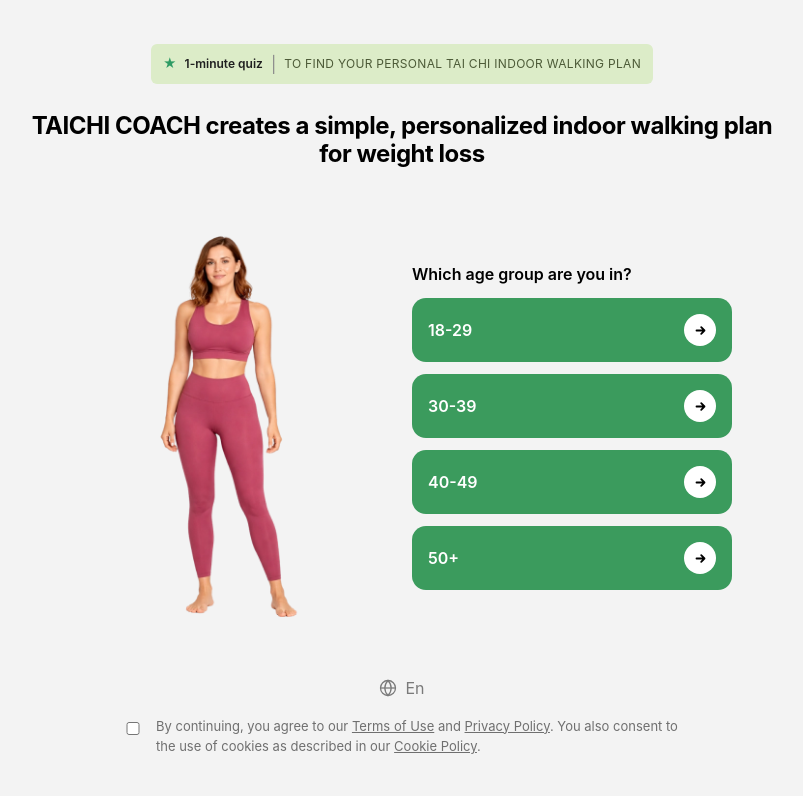
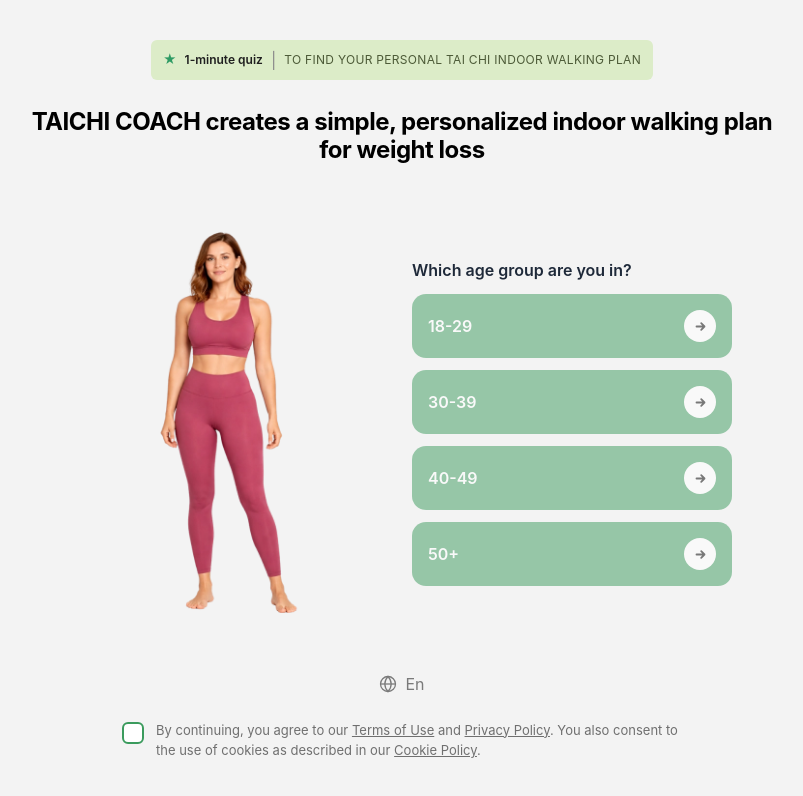
Before and after one commit to Abhishk3779/Quiz, a React (Vite) app: page / in a window 1280 px wide. Shown: the top 796 px of the page, without its empty margins (238-1041 px from the left). Built offline with nearby package versions, Linux system fonts and the light colour scheme.

Commit message:
some changes done

```diff
--- a/src/Components/AgeScreen.jsx
+++ b/src/Components/AgeScreen.jsx
@@ -1,10 +1,22 @@
-import { ArrowIcon, GlobeIcon, CheckIcon } from "./icons";
-import Women1 from '../assets/Women.webp';
+import { useState } from "react";
+import { ArrowIcon, GlobeIcon } from "./icons"; // Removed CheckIcon from here to use raw SVG
+import Women1 from "../assets/Women.webp";
 
 export default function AgeScreen({ question, onSelect }) {
+  const [agreed, setAgreed] = useState(false);
+
+  const handleSelection = (option) => {
+    if (agreed) {
+      onSelect(option);
+    } else {
+      alert("Please agree to the Terms and Conditions first.");
+    }
+  };
+
   return (
     <section className="min-h-screen bg-[#f3f3f3] px-4 py-10">
       <div className="mx-auto flex min-h-[calc(100vh-80px)] max-w-[920px] flex-col items-center justify-center">
+        {/* Badge */}
         <div className="inline-flex items-center gap-2 rounded-md bg-[#dcecc8] px-3 py-2">
           <span className="text-[13px] text-[#2e9b64]">★</span>
           <span className="text-[12px] font-semibold text-[#1f1f1f]">
@@ -16,11 +28,13 @@
           </span>
         </div>
 
+        {/* Title */}
         <h1 className="mt-7 max-w-[760px] text-center text-[34px] font-bold leading-[1.18] tracking-[-0.02em] text-black md:text-[24px]">
           {question.title}
         </h1>
 
         <div className="mt-10 flex w-full max-w-[760px] flex-col items-center justify-center gap-10 md:flex-row md:items-center md:justify-center">
+          {/* Image */}
           <div className="flex justify-center md:w-[300px]">
             <img
               src={Women1}
@@ -29,13 +43,18 @@
             />
           </div>
 
+          {/* Options Section */}
           <div className="w-full max-w-[320px] space-y-3">
-            <h4 className="font-semibold">Which age group are you in?</h4>
+            <h4 className="font-semibold text-gray-800">Which age group are you in?</h4>
             {question.options.map((option, i) => (
               <button
                 key={i}
-                onClick={() => onSelect(option)}
-                className="flex w-full items-center justify-between rounded-[14px] bg-[#3b9b5d] px-4 py-4 text-left text-white transition hover:bg-[#318451]"
+                onClick={() => handleSelection(option)}
+                className={`flex w-full items-center justify-between rounded-[14px] px-4 py-4 text-left text-white transition-all duration-300 ${
+                  agreed
+                    ? "bg-[#3b9b5d] hover:bg-[#318451] cursor-pointer"
+                    : "bg-[#3b9b5d] opacity-50 cursor-not-allowed"
+                }`}
               >
                 <span className="text-[16px] font-semibold">{option}</span>
                 <span className="flex h-[32px] w-[32px] items-center justify-center rounded-full bg-white text-black">
@@ -46,14 +65,39 @@
           </div>
         </div>
 
+        {/* Language */}
         <div className="mt-8 flex items-center justify-center gap-2 text-[#7a7a7a]">
           <GlobeIcon />
           <span className="text-[16px]">En</span>
         </div>
 
-        <div className="mt-4 flex max-w-[560px] items-start justify-center gap-3 text-center md:text-left">
-          <div className="mt-[2px] flex h-[22px] w-[22px] min-w-[22px] text-red items-center justify-center rounded-md">
-            <input type="checkbox" name="" id="" className="w-[30px]"/>
+        {/* Custom Checkbox Container */}
+        <div className="mt-6 flex max-w-[560px] items-start justify-center gap-3 text-left">
+          <div className="relative mt-[2px] flex h-[22px] w-[22px] min-w-[22px] items-center justify-center">
+            <label className="flex h-full w-full cursor-pointer items-center justify-center">
+              <input
+                type="checkbox"
+                className="peer sr-only"
+                checked={agreed}
+                onChange={() => setAgreed(!agreed)}
+              />
+              {/* Visual Box: Green border/White BG by default. Solid Green when checked. */}
+              <div className="flex h-full w-full items-center justify-center rounded-md border-2 border-[#3b9b5d] bg-white transition-all peer-checked:bg-[#3b9b5d]">
+                {/* SVG Tick: Forced to White stroke */}
+                <svg
+                  className="h-3.5 w-3.5 text-white peer-checked:block"
+                  xmlns="http://www.w3.org/2000/svg"
+                  viewBox="0 0 24 24"
+                  fill="none"
+                  stroke="currentColor"
+                  strokeWidth="4"
+                  strokeLinecap="round"
+                  strokeLinejoin="round"
+                >
+                  <polyline points="20 6 9 17 4 12"></polyline>
+                </svg>
+              </div>
+            </label>
           </div>
 
           <p className="text-[13px] leading-[1.55] text-[#6f6f6f]">
--- a/src/Components/GoalScreen.jsx
+++ b/src/Components/GoalScreen.jsx
@@ -1,24 +1,26 @@
-
 function GoalCard({ option, onToggle }) {
   return (
     <button
       onClick={() => onToggle(option.id)}
-      className={`flex w-full items-center justify-between overflow-hidden rounded-[14px] px-5 py-0 transition ${option.selected ? "bg-[#3b9b5d]" : "bg-[#ecebe7]"
-        }`}
+      className={`flex w-[80%] mx-auto items-center justify-between overflow-hidden rounded-[14px] px-5 py-0 transition ${
+        option.selected ? "bg-[#3b9b5d]" : "bg-[#ecebe7]"
+      }`}
     >
       <div className="flex items-center gap-4">
         <div
-          className={`flex h-[28px] w-[28px] items-center justify-center rounded-full text-[18px] font-semibold ${option.selected
-            ? "bg-white text-[#3b9b5d]"
-            : "bg-transparent text-[#9a9a9a]"
-            }`}
+          className={`flex h-[28px] w-[28px] items-center justify-center rounded-full text-[18px] font-semibold transition-colors ${
+            option.selected
+              ? "bg-white text-[#3b9b5d]"
+              : "bg-transparent text-[#9a9a9a] border border-[#d1d1cf]"
+          }`}
         >
           {option.selected ? "✓" : "+"}
         </div>
 
         <span
-          className={`text-[16px] font-semibold md:text-[18px] ${option.selected ? "text-white" : "text-black"
-            }`}
+          className={`text-[16px] font-semibold md:text-[18px] ${
+            option.selected ? "text-white" : "text-black"
+          }`}
         >
           {option.label}
         </span>
@@ -34,10 +36,14 @@
 }
 
 export default function GoalScreen({ goals, onToggle, onContinue }) {
+  // Check if at least one goal has 'selected: true'
+  const isAnySelected = goals.some((goal) => goal.selected);
+
   return (
     <section className="min-h-screen bg-[#f3f3f3] px-4 pb-10 pt-4">
+      {/* Progress Bar */}
       <div className="w-full">
-        <div className="relative h-[6px] w-full overflow-hidden rounded-full bg-[#e7e7e4]">
+        <div className="relative h-[5px] w-full overflow-hidden rounded-full bg-[#e7e7e4]">
           <div className="h-full w-[4%] rounded-full bg-[#3b7b50]" />
         </div>
         <div className="mt-2 text-right text-[14px] text-[#7c7c7c]">1 / 24</div>
@@ -52,16 +58,23 @@
           You can choose more than one
         </p>
 
+        {/* Goals List */}
         <div className="mt-8 space-y-4">
           {goals.map((option) => (
             <GoalCard key={option.id} option={option} onToggle={onToggle} />
           ))}
         </div>
 
-        <div className="mt-16">
+        {/* Continue Button */}
+        <div className="mt-16 mx-auto text-center">
           <button
-            onClick={onContinue}
-            className="w-full rounded-[14px] bg-[#3b9b5d] py-5 text-[18px] font-bold text-white transition hover:bg-[#318451]"
+            onClick={isAnySelected ? onContinue : null}
+            disabled={!isAnySelected}
+            className={`w-[80%] px-auto rounded-[14px] py-3 text-[18px] font-bold text-white transition-all duration-300 ${
+              isAnySelected
+                ? "bg-[#3b9b5d] hover:bg-[#318451] cursor-pointer"
+                : "bg-[#3b9b5d] opacity-40 cursor-not-allowed shadow-none"
+            }`}
           >
             Continue
           </button>
--- a/src/Components/ResultIntroScreen.jsx
+++ b/src/Components/ResultIntroScreen.jsx
@@ -1,32 +1,32 @@
+import after from '../assets/before-after.webp';
 export default function ResultIntroScreen({ onContinue }) {
   return (
     <section className="min-h-screen bg-[#f3f3f3] px-4 py-8 md:py-10">
       <div className="mx-auto flex min-h-[calc(100vh-64px)] max-w-[760px] flex-col items-center justify-center">
         <div className="w-full max-w-[510px]">
           <img
-            src=""
+            src={after}
             alt="results intro"
             className="h-auto w-full rounded-[34px] object-cover"
           />
         </div>
 
         <p className="mt-2 text-center text-[14px] text-[#8d8d8d]">
-          Results may vary.
+          Results will vary based on your consistency and individual factors.
         </p>
 
-        <h2 className="mt-8 text-center text-[28px] font-extrabold leading-[1.2] text-black md:text-[32px]">
-          The first step has been taken!
+        <h2 className="mt-8 text-center text-[28px] font-bold leading-[1.2] text-black md:text-[26px]">
+          Great start — you’re on your way.
         </h2>
 
-        <p className="mt-4 max-w-[720px] text-center text-[16px] leading-[1.6] text-[#2f2f2f]">
-          We have 520+ workouts to help you achieve your goals in the most
-          customized, exciting, and easy way!
+        <p className="mt-4 max-w-[500px] text-center text-[14px] leading-[1.6] text-[#2f2f2f]">
+         With TAICHI COACH, you’ll get a guided, personalized approach that adapts to you, so you always know what to do next, without overthinking it.
         </p>
 
         <div className="w-full max-w-[510px] pt-20">
           <button
             onClick={onContinue}
-            className="w-full rounded-[14px] bg-[#3b9b5d] py-5 text-[18px] font-bold text-white transition hover:bg-[#318451]"
+            className="w-full rounded-[14px] bg-[#3b9b5d] py-3 text-[18px] font-bold text-white transition hover:bg-[#318451]"
           >
             Continue
           </button>
```
Also changed, not shown: src/assets/before-after.webp (added).
